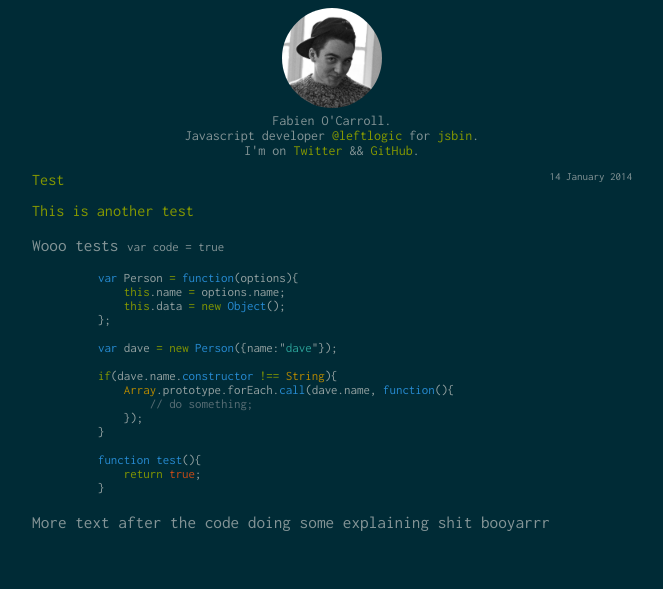
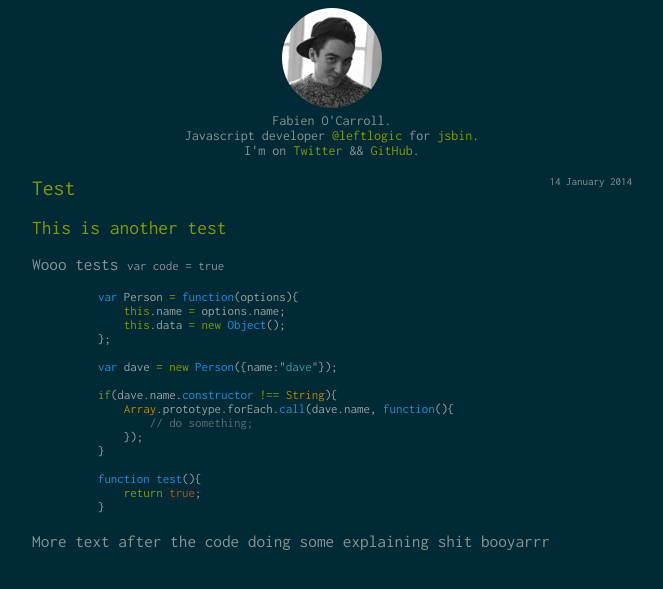
Before and after one commit to allouis/allouis.github.io, a Jekyll site: the page built from index.html, in a window 1280 px wide. Shown: the top 589 px of the page, without its empty margins (308-971 px from the left). Built offline with Jekyll 4.4.1, drawn with Linux system fonts in a browser that asks for light colours; Markdown is read by kramdown in place of the engine named in the settings; the list of posts is cut into pages by our own code.

Commit message:
Updating h tag font-sizes

```diff
--- a/css/main.css
+++ b/css/main.css
@@ -7,6 +7,16 @@ body {
 
 h1,h2,h3,h4,h5,h6 {
     font-weight:200;
+    font-size:1.6em;
+}
+h1 {
+    font-size:2em;
+}
+h2 {
+    font-size:1.8em;
+}
+h3 {
+    font-size:1.6em;
 }
 .image-holder {
     margin:0px auto 5px;
```
